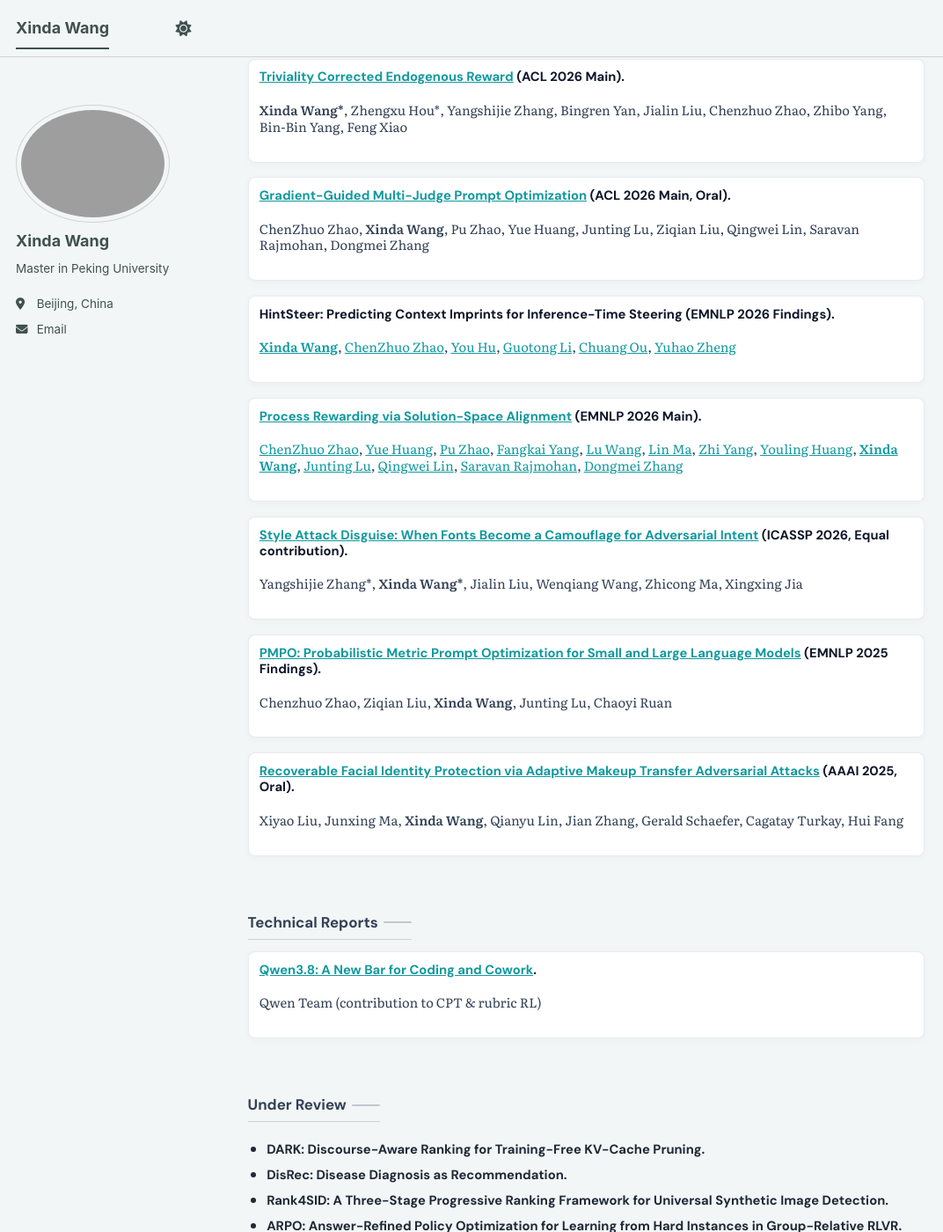
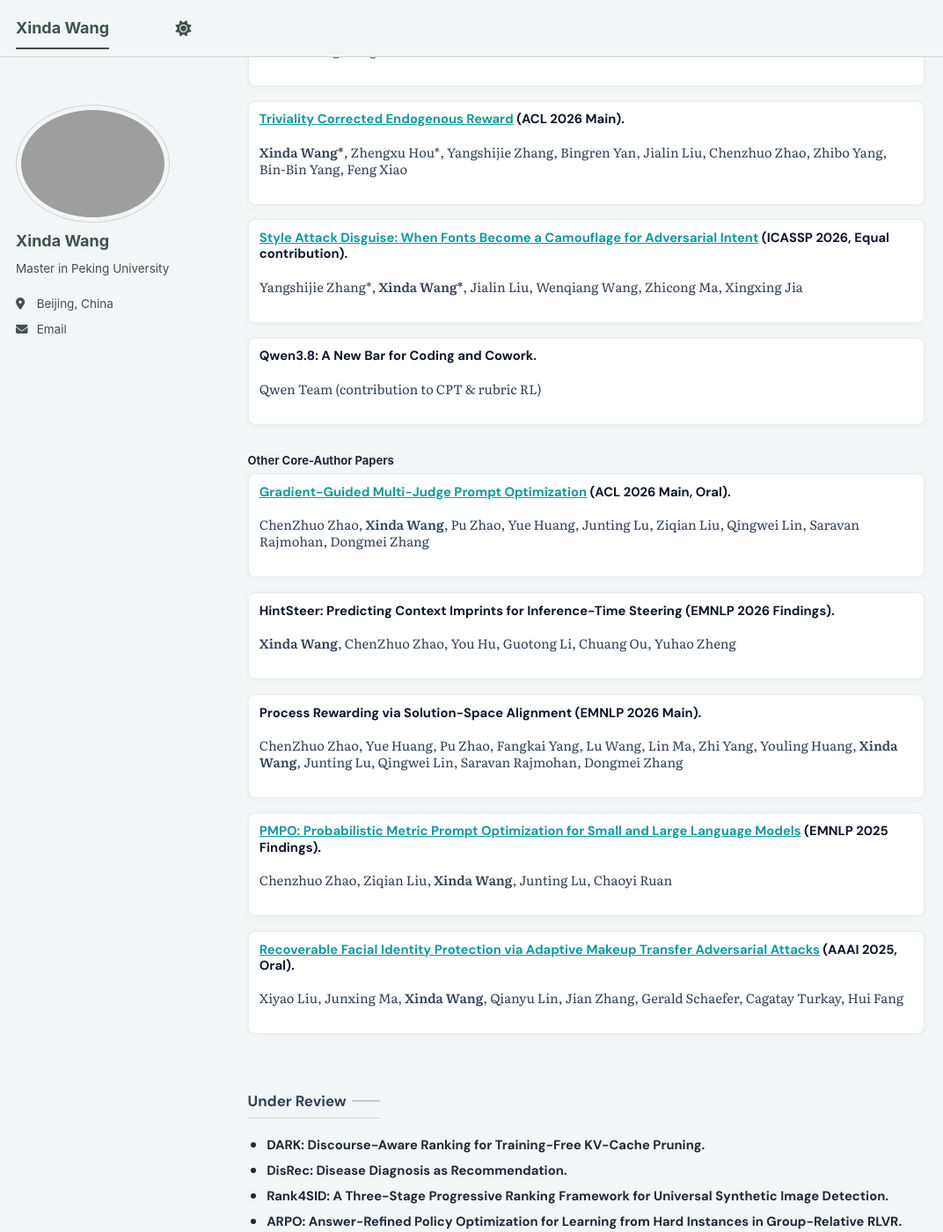
Before and after one commit to xindaaW/xindaaW.github.io, a Jekyll site: the page built from _pages/about.md, in a window 1280 px wide and 1400 px high, scrolled down 1289 px. Shown: the whole window at 88% size, without its empty margins (0-1072 px from the left). Built offline with Jekyll 4.4.1, drawn with Linux system fonts in a browser that asks for light colours; a script bundle is joined from its source files by our own code; library files that are not in the unit come from our copies; some of the changed text lies outside the part shown.

Commit message:
reorganize publications by author role

```diff
--- a/_pages/about.md
+++ b/_pages/about.md
@@ -52,6 +52,7 @@
 
 <section class="home-section">
   <h2>Selected Publications</h2>
+  <h3>First &amp; Co-First Author</h3>
   <ul class="pub-cards">
     <li class="pub-card">
       <p class="pub-card__title"><a href="https://arxiv.org/abs/2508.05468" target="_blank" rel="noopener">TASE: Token Awareness and Structured Evaluation for Multilingual Language Models</a> (AAAI 2026, Equal contribution).</p>
@@ -66,20 +67,28 @@
       <p class="pub-card__authors"><strong>Xinda Wang*</strong>, Zhengxu Hou*, Yangshijie Zhang, Bingren Yan, Jialin Liu, Chenzhuo Zhao, Zhibo Yang, Bin-Bin Yang, Feng Xiao</p>
     </li>
     <li class="pub-card">
+      <p class="pub-card__title"><a href="https://arxiv.org/abs/2510.19641" target="_blank" rel="noopener">Style Attack Disguise: When Fonts Become a Camouflage for Adversarial Intent</a> (ICASSP 2026, Equal contribution).</p>
+      <p class="pub-card__authors">Yangshijie Zhang*, <strong>Xinda Wang*</strong>, Jialin Liu, Wenqiang Wang, Zhicong Ma, Xingxing Jia</p>
+    </li>
+    <li class="pub-card">
+      <p class="pub-card__title">Qwen3.8: A New Bar for Coding and Cowork.</p>
+      <p class="pub-card__authors">Qwen Team (contribution to CPT &amp; rubric RL)</p>
+    </li>
+  </ul>
+
+  <h3>Other Core-Author Papers</h3>
+  <ul class="pub-cards">
+    <li class="pub-card">
       <p class="pub-card__title"><a href="https://aclanthology.org/2026.acl-long.1089/" target="_blank" rel="noopener">Gradient-Guided Multi-Judge Prompt Optimization</a> (ACL 2026 Main, Oral).</p>
       <p class="pub-card__authors">ChenZhuo Zhao, <strong>Xinda Wang</strong>, Pu Zhao, Yue Huang, Junting Lu, Ziqian Liu, Qingwei Lin, Saravan Rajmohan, Dongmei Zhang</p>
     </li>
     <li class="pub-card">
       <p class="pub-card__title">HintSteer: Predicting Context Imprints for Inference-Time Steering (EMNLP 2026 Findings).</p>
-      <p class="pub-card__authors"><a href="https://openreview.net/profile?id=~Xinda_Wang1" target="_blank" rel="noopener"><strong>Xinda Wang</strong></a>, <a href="https://openreview.net/profile?id=~ChenZhuo_Zhao1" target="_blank" rel="noopener">ChenZhuo Zhao</a>, <a href="https://openreview.net/profile?id=~You_Hu1" target="_blank" rel="noopener">You Hu</a>, <a href="https://openreview.net/profile?id=~Guotong_Li1" target="_blank" rel="noopener">Guotong Li</a>, <a href="https://openreview.net/profile?id=~Chuang_Ou2" target="_blank" rel="noopener">Chuang Ou</a>, <a href="https://openreview.net/profile?id=~Yuhao_Zheng3" target="_blank" rel="noopener">Yuhao Zheng</a></p>
+      <p class="pub-card__authors"><strong>Xinda Wang</strong>, ChenZhuo Zhao, You Hu, Guotong Li, Chuang Ou, Yuhao Zheng</p>
     </li>
     <li class="pub-card">
-      <p class="pub-card__title"><a href="https://openreview.net/forum?id=NDNnxRC1GY" target="_blank" rel="noopener">Process Rewarding via Solution-Space Alignment</a> (EMNLP 2026 Main).</p>
-      <p class="pub-card__authors"><a href="https://openreview.net/profile?id=~ChenZhuo_Zhao1" target="_blank" rel="noopener">ChenZhuo Zhao</a>, <a href="https://openreview.net/profile?id=~Yue_Huang10" target="_blank" rel="noopener">Yue Huang</a>, <a href="https://openreview.net/profile?id=~Pu_Zhao3" target="_blank" rel="noopener">Pu Zhao</a>, <a href="https://openreview.net/profile?id=~Fangkai_Yang3" target="_blank" rel="noopener">Fangkai Yang</a>, <a href="https://openreview.net/profile?id=~Lu_Wang11" target="_blank" rel="noopener">Lu Wang</a>, <a href="https://openreview.net/profile?id=~Lin_Ma22" target="_blank" rel="noopener">Lin Ma</a>, <a href="https://openreview.net/profile?id=~Zhi_Yang15" target="_blank" rel="noopener">Zhi Yang</a>, <a href="https://openreview.net/profile?id=~Youling_Huang2" target="_blank" rel="noopener">Youling Huang</a>, <a href="https://openreview.net/profile?id=~Xinda_Wang1" target="_blank" rel="noopener"><strong>Xinda Wang</strong></a>, <a href="https://openreview.net/profile?id=~Junting_Lu2" target="_blank" rel="noopener">Junting Lu</a>, <a href="https://openreview.net/profile?id=~Qingwei_Lin1" target="_blank" rel="noopener">Qingwei Lin</a>, <a href="https://openreview.net/profile?id=~Saravan_Rajmohan3" target="_blank" rel="noopener">Saravan Rajmohan</a>, <a href="https://openreview.net/profile?id=~Dongmei_Zhang2" target="_blank" rel="noopener">Dongmei Zhang</a></p>
-    </li>
-    <li class="pub-card">
-      <p class="pub-card__title"><a href="https://arxiv.org/abs/2510.19641" target="_blank" rel="noopener">Style Attack Disguise: When Fonts Become a Camouflage for Adversarial Intent</a> (ICASSP 2026, Equal contribution).</p>
-      <p class="pub-card__authors">Yangshijie Zhang*, <strong>Xinda Wang*</strong>, Jialin Liu, Wenqiang Wang, Zhicong Ma, Xingxing Jia</p>
+      <p class="pub-card__title">Process Rewarding via Solution-Space Alignment (EMNLP 2026 Main).</p>
+      <p class="pub-card__authors">ChenZhuo Zhao, Yue Huang, Pu Zhao, Fangkai Yang, Lu Wang, Lin Ma, Zhi Yang, Youling Huang, <strong>Xinda Wang</strong>, Junting Lu, Qingwei Lin, Saravan Rajmohan, Dongmei Zhang</p>
     </li>
     <li class="pub-card">
       <p class="pub-card__title"><a href="https://arxiv.org/abs/2505.16307" target="_blank" rel="noopener">PMPO: Probabilistic Metric Prompt Optimization for Small and Large Language Models</a> (EMNLP 2025 Findings).</p>
@@ -88,16 +97,6 @@
     <li class="pub-card">
       <p class="pub-card__title"><a href="https://doi.org/10.1609/aaai.v39i1.32031" target="_blank" rel="noopener">Recoverable Facial Identity Protection via Adaptive Makeup Transfer Adversarial Attacks</a> (AAAI 2025, Oral).</p>
       <p class="pub-card__authors">Xiyao Liu, Junxing Ma, <strong>Xinda Wang</strong>, Qianyu Lin, Jian Zhang, Gerald Schaefer, Cagatay Turkay, Hui Fang</p>
-    </li>
-  </ul>
-</section>
-
-<section class="home-section">
-  <h2>Technical Reports</h2>
-  <ul class="pub-cards">
-    <li class="pub-card">
-      <p class="pub-card__title"><a href="https://scholar.google.com/citations?view_op=view_citation&amp;hl=en&amp;user=7U0_-4cAAAAJ&amp;citation_for_view=7U0_-4cAAAAJ:LkGwnXOMwfcC" target="_blank" rel="noopener">Qwen3.8: A New Bar for Coding and Cowork</a>.</p>
-      <p class="pub-card__authors">Qwen Team (contribution to CPT &amp; rubric RL)</p>
     </li>
   </ul>
 </section>
```
